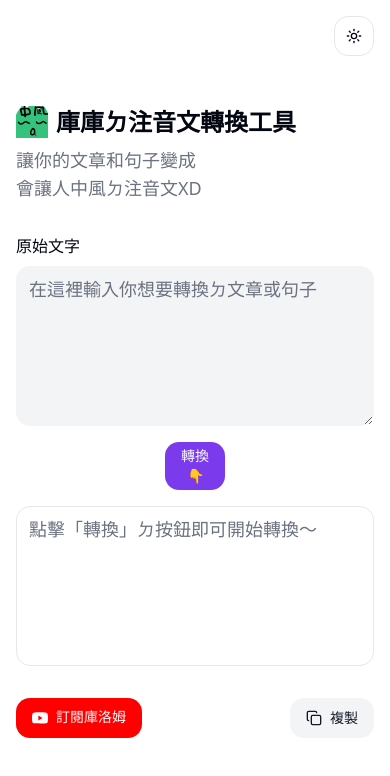
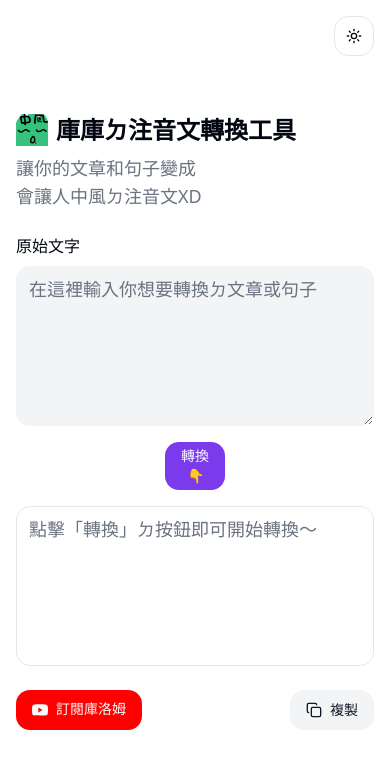
Before and after one commit to jonz94/kuromu-bopomofo, a Next.js app: page / in a window 390 px wide. Shown: the top 776 px of the page. Built offline with nearby package versions, Linux system fonts and the light colour scheme.

Commit message:
feat: adjust gap

```diff
--- a/app/bopomofoify.tsx
+++ b/app/bopomofoify.tsx
@@ -37,7 +37,7 @@ export function Bopomofoify() {
   }
 
   return (
-    <div className="mx-0 grid w-full grid-cols-1 gap-y-8 xs:max-w-full sm:mx-auto sm:max-w-screen-sm md:max-w-screen-md lg:max-w-screen-lg xl:max-w-screen-xl 2xl:max-w-screen-2xl">
+    <div className="mx-0 grid w-full grid-cols-1 gap-y-6 xs:max-w-full sm:mx-auto sm:max-w-screen-sm md:max-w-screen-md md:gap-y-8 lg:max-w-screen-lg xl:max-w-screen-xl 2xl:max-w-screen-2xl">
       <div className="flex flex-col gap-y-2">
         <h1 className="flex flex-col items-center gap-x-2 text-xl font-bold xs:flex-row xs:text-2xl">
           <span>
```
